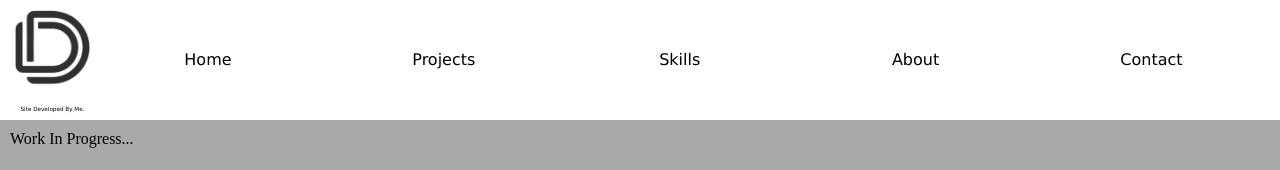
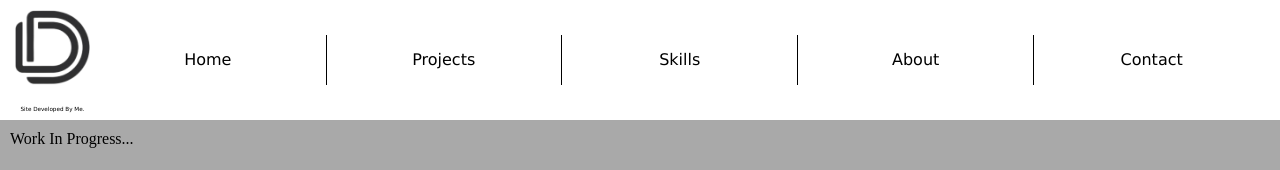
Before and after one commit to DanielGOHara/portfolio_website, a React (Create React App) app: page / in a window 1280 px wide. Shown: the top 170 px of the page. Built offline with nearby package versions, Linux system fonts and the light colour scheme.

Commit message:
Added lines between buttons, updated width for button animation to use percentage over pixels. Removed some CSS that was not needed, Created line file to be used as the splitter between buttons.

```diff
--- a/src/App.js
+++ b/src/App.js
@@ -7,7 +7,7 @@ import InfoSection from "./infoSection.js"
 
 export default function App() {
   return (
-    <main className="text-gray-400 bg-gray-900 body-font w-96">
+    <main>
         <Navbar/>
         <InfoSection/>
     </main>
--- /dev/null
+++ b/src/components/navBar_components/Line.js
@@ -0,0 +1,8 @@
+
+import React from "react";
+
+export default function Line() {
+    return (
+        <section className="line"/>
+    );
+}
--- a/src/index.css
+++ b/src/index.css
@@ -54,13 +54,18 @@
 
     padding: 10px 15px;
 
-    text-align: center;
-    justify-content: center;
-    vertical-align: middle;
+    align-items: center;
 
     font-family: "Abel"; font-size: 22px;
     display: flex;
     background-color: white;
+  }
+
+  .line {
+    height: 50px;
+    width: 0.5px;
+
+    background-color: black;
   }
 
   .buttonContainer {
@@ -76,7 +81,7 @@
 
   .btn {
     line-height: 50px;
-    width: 130px;
+    width: 75%;
 
     text-align: center;
 
--- a/src/navBar.js
+++ b/src/navBar.js
@@ -1,6 +1,7 @@
 
 import React from "react";
 import Logo from "./components/media/logo.png"
+import Line from "./components/navBar_components/Line.js";
 import Home from "./components/navBar_components/Home.js";
 import About from "./components/navBar_components/About.js";
 import Projects from "./components/navBar_components/Projects.js";
@@ -14,9 +15,13 @@ export default function Navbar() {
               <span id="pageStatement">Site Developed By Me.</span>
           </section>
           <Home/>
+          <Line/>
           <Projects/>
+          <Line/>
           <Skills/>
+          <Line/>
           <About/>
+          <Line/>
           <Contact/>
       </nav>
       );
```
Also changed, not shown: src/logo.jpg (deleted).
